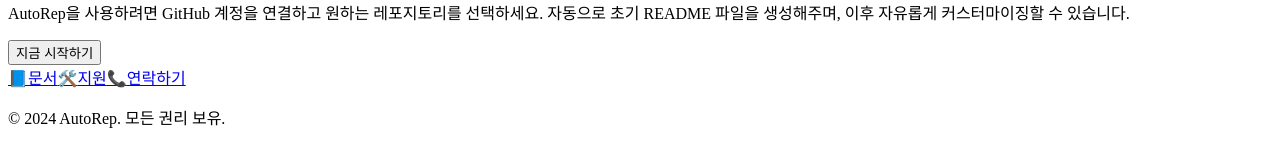
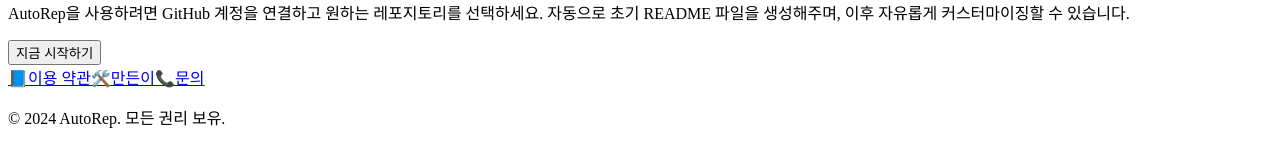
Before and after one commit to seochan99/autorepo-client-web, a Next.js app: page /intro/intro.ui in a window 1280 px wide. Shown: the part 673-815 px from the top of the page. Built offline with nearby package versions, Linux system fonts and the light colour scheme.

Commit message:
feat : intro page

```diff
--- a/src/pages/intro/intro.ui.tsx
+++ b/src/pages/intro/intro.ui.tsx
@@ -120,9 +120,9 @@
                     className="mt-20 grid gap-6 sm:grid-cols-3"
                 >
                     {[
-                        { icon: '📘', title: '문서', link: '/docs' },
-                        { icon: '🛠️', title: '지원', link: '/support' },
-                        { icon: '📞', title: '연락하기', link: '/contact' },
+                        { icon: '📘', title: '이용 약관', link: '/terms' },
+                        { icon: '🛠️', title: '만든이', link: '/members' },
+                        { icon: '📞', title: '문의', link: '/contact' },
                     ].map((item, index) => (
                         <motion.a
                             key={index}
```
